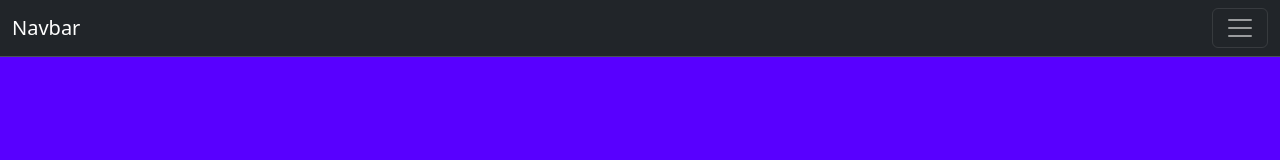
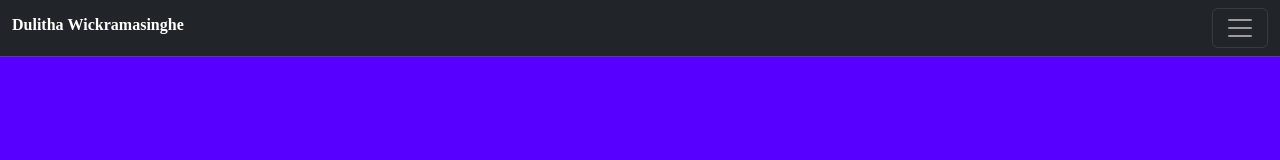
Before and after one commit to Dulitha99/portfolio, a React (Create React App) app in the folder portfolio/: page / in a window 1280 px wide. Shown: the top 160 px of the page. Built offline with nearby package versions, Linux system fonts and the light colour scheme.

Commit message:
changes4

```diff
--- a/portfolio/src/components/Navbar/Navbar.jsx
+++ b/portfolio/src/components/Navbar/Navbar.jsx
@@ -1,11 +1,12 @@
 import React from 'react'
+import './Navbar.scss'
 
 export const Navbar = () => {
   return (
     <div>
         <nav class="navbar bg-dark border-bottom border-body" data-bs-theme="dark">
   <div class="container-fluid">
-    <a class="navbar-brand" href="#">Navbar</a>
+    <b><div class="dulitha" href="#">Dulitha <span>Wickramasinghe</span></div></b>
     <button class="navbar-toggler" type="button" data-bs-toggle="collapse" data-bs-target="#navbarSupportedContent" aria-controls="navbarSupportedContent" aria-expanded="false" aria-label="Toggle navigation">
       <span class="navbar-toggler-icon"></span>
     </button>
--- /dev/null
+++ b/portfolio/src/components/Navbar/Navbar.scss
@@ -0,0 +1,51 @@
+@import url('https://fonts.googleapis.com/css?family=Roboto:300');
+
+
+
+.dulitha {
+  display:inline-block;
+  overflow:hidden;
+  white-space:nowrap;
+  color:#fff;
+  font-family:'Times New Roman', Times, serif;
+}
+
+
+.dulitha:first-of-type {    /* For increasing performance
+                       ID/Class should've been used.
+                       For a small demo
+                       it's okaish for now */
+  animation: showup 10s infinite;
+}
+
+.dulitha:last-of-type {
+  width:0px;
+  animation: reveal 10s infinite;
+}
+
+.dulitha:last-of-type span {
+  margin-left:-355px;
+  animation: slidein 15s infinite;
+}
+
+@keyframes showup {
+    0% {opacity:0;}
+    20% {opacity:1;}
+    80% {opacity:1;}
+    100% {opacity:0;}
+}
+
+@keyframes slidein {
+    0% { margin-left:-800px; }
+    20% { margin-left:-800px; }
+    35% { margin-left:0px; }
+    100% { margin-left:0px; }
+}
+
+@keyframes reveal {
+    0% {opacity:0;width:0px;}
+    20% {opacity:1;width:0px;}
+    30% {width:355px;}
+    80% {opacity:1;}
+    100% {opacity:0;width:355px;}
+}
```
